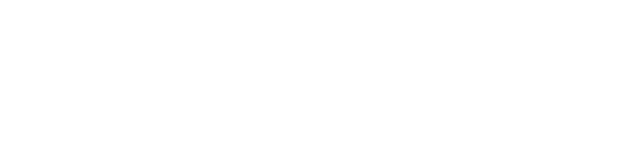
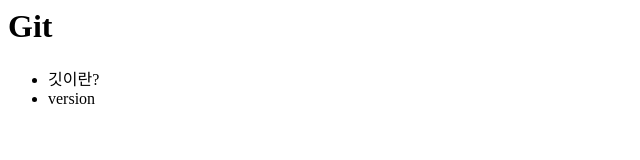
Before and after one commit to JuneJobs/airpollution, a plain HTML site: page index.html in a window 1280 px wide. Shown: the whole page, without its empty margins (0-640 px from the left). Drawn offline with Linux system fonts and the light colour scheme.

Commit message:
no message

```diff
--- a/index.html
+++ b/index.html
@@ -1,2 +1,14 @@
 <html>
+  <head>
+      <title>GIT 수업</title>
+  </head>
+  <body>
+      <header>
+        <h1>Git</h1>
+      </header>
+      <ul>
+        <li>깃이란?</li>
+        <li>version</li>
+      </ul>
+  </body>
 </html>
```
